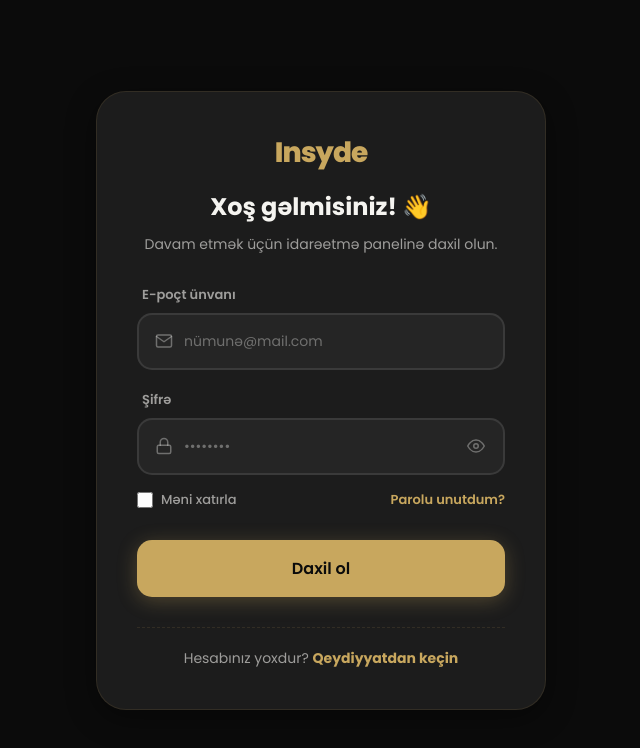
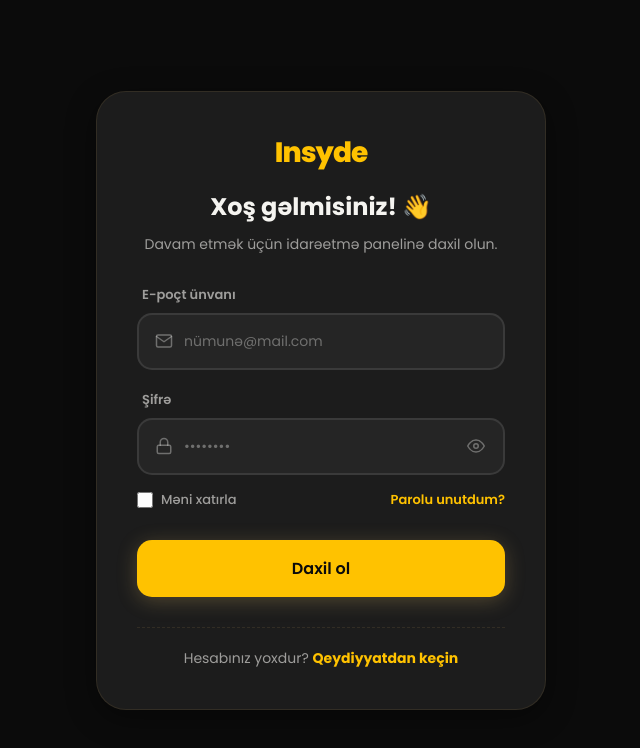
Before and after one commit to AliIsmayl/insyde-user-admin, a React (Vite) app: page /login in a window 1280 px wide. Shown: the top 748 px of the page, without its empty margins (319-959 px from the left). Built offline with nearby package versions, Linux system fonts and the light colour scheme.

Commit message:
change color

```diff
--- a/src/App.css
+++ b/src/App.css
@@ -24,38 +24,38 @@
   --text-muted: rgba(245, 244, 240, 0.36);
   --text-disabled: rgba(245, 244, 240, 0.22);
   --text-on-gold: #0b0b0b;
-  --text-link: #c8a75e;
+  --text-link: #FFC200;
   --text-link-hover: #dfc58a;
 
   /* Sərhəd və kənarlar (Borders) */
   --border-subtle: rgba(200, 167, 94, 0.12);
   --border-default: rgba(200, 167, 94, 0.25);
   --border-strong: rgba(200, 167, 94, 0.5);
-  --border-focus: #c8a75e;
+  --border-focus: #FFC200;
   --border-input: rgba(245, 244, 240, 0.1);
   --border-input-hover: rgba(200, 167, 94, 0.35);
 
   /* Düymələr */
-  --btn-primary-bg: #c8a75e;
+  --btn-primary-bg: #FFC200;
   --btn-primary-hover: #d4b672;
   --btn-primary-active: #a6893c;
   --btn-primary-shadow: 0 4px 20px rgba(200, 167, 94, 0.3);
-  --btn-secondary-border: #c8a75e;
+  --btn-secondary-border: #FFC200;
   --btn-secondary-hover-bg: rgba(200, 167, 94, 0.1);
-  --btn-secondary-text: #c8a75e; /* Tünd rejimdə aydınlıq üçün */
+  --btn-secondary-text: #FFC200; /* Tünd rejimdə aydınlıq üçün */
   --btn-danger-bg: #c0392b;
   --btn-danger-hover: #e74c3c;
   --btn-disabled-bg: #2e2e2e; /* Tünd rejimdə deaktiv düymə */
 
   /* Naviqasiya və Menyu */
   --nav-item-active-bg: rgba(200, 167, 94, 0.14);
-  --nav-item-active-text: #c8a75e;
-  --nav-item-active-bar: #c8a75e;
+  --nav-item-active-text: #FFC200;
+  --nav-item-active-bar: #FFC200;
 
   /* Etiketlər (Badges) */
   --badge-bg: rgba(200, 167, 94, 0.14);
   --badge-text: #d4b672;
-  --badge-premium-bg: linear-gradient(135deg, #c8a75e, #a6893c);
+  --badge-premium-bg: linear-gradient(135deg, #FFC200, #a6893c);
   --badge-success-bg: rgba(39, 174, 96, 0.15);
   --badge-success-text: #2ecc71;
 
@@ -90,18 +90,18 @@
   --text-disabled: rgba(11, 11, 11, 0.22);
   --text-on-gold: #0b0b0b;
   --text-link: #a6893c; /* Açıq fonda kontrast üçün tünd gold */
-  --text-link-hover: #c8a75e;
+  --text-link-hover: #FFC200;
 
   /* Sərhəd və kənarlar (Borders) */
   --border-subtle: rgba(11, 11, 11, 0.07);
   --border-default: rgba(11, 11, 11, 0.13);
   --border-strong: rgba(11, 11, 11, 0.25);
-  --border-focus: #c8a75e;
+  --border-focus: #FFC200;
   --border-input: rgba(11, 11, 11, 0.1);
   --border-input-hover: rgba(200, 167, 94, 0.5);
 
   /* Düymələr */
-  --btn-primary-bg: #c8a75e;
+  --btn-primary-bg: #FFC200;
   --btn-primary-hover: #b5964d;
   --btn-primary-active: #a6893c;
   --btn-primary-shadow: 0 4px 20px rgba(200, 167, 94, 0.3);
@@ -120,7 +120,7 @@
   /* Etiketlər (Badges) */
   --badge-bg: rgba(200, 167, 94, 0.14);
   --badge-text: #8c6f2e; /* Tünd gold */
-  --badge-premium-bg: linear-gradient(135deg, #c8a75e, #a6893c);
+  --badge-premium-bg: linear-gradient(135deg, #FFC200, #a6893c);
   --badge-success-bg: rgba(39, 174, 96, 0.15);
   --badge-success-text: #27ae60;
 
```
